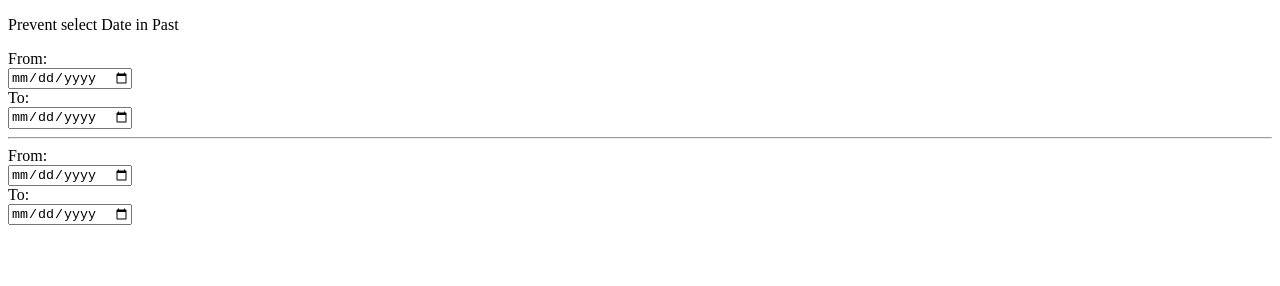
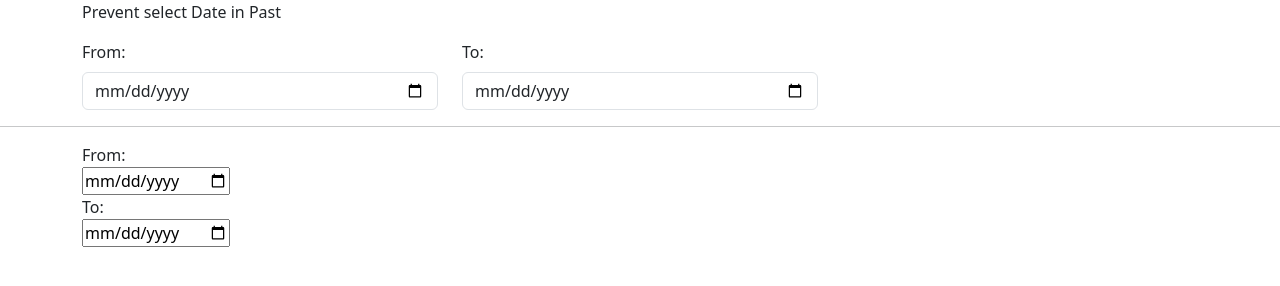
Before and after one commit to Clanshunter/Input, a plain HTML site: page index.html in a window 1280 px wide. Drawn offline with Linux system fonts and the light colour scheme.

Commit message:
Bootstrap

```diff
--- a/index.html
+++ b/index.html
@@ -5,23 +5,22 @@
     <meta charset="UTF-8">
     <meta name="viewport" content="width=device-width, initial-scale=1.0">
     <title>Input</title>
+    <link rel="stylesheet" href="Bootstrap/bootstrap.css">
 </head>
 
 <body>
     <!-- Input 1-->
     <div class="container">
         <p>Prevent select Date in Past</p>
-
-        <div>
-            <label for="from">From:</label>
-            <br>
-            <input type="date" id="from">
-        </div>
-
-        <div>
-            <label for="To">To:</label>
-            <br>
-            <input type="date" id="To">
+        <div class="row">
+            <div class="col-sm-12 col-lg-4">
+                <label class="form-label" for="from">From:</label>
+                <input class="form-control" type="date" id="from">
+            </div>
+            <div class="col-sm-12 col-lg-4">
+                <label class="form-label" for="To">To:</label>
+                <input class="form-control" type="date" id="To">
+            </div>
         </div>
     </div>
 
@@ -44,6 +43,7 @@
 
 
     <script src="script.js"></script>
+    <script src="Bootstrap/bootstrap.js"></script>
 </body>
 
 </html>
```
